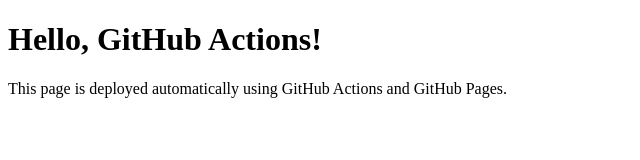
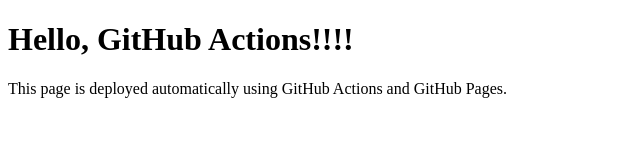
Before and after one commit to devopsfolio/biudevops, a plain HTML site: page cicd/simple_html/index.html in a window 1280 px wide. Shown: the full height of the page, 0-640 px from the left. Drawn offline with Linux system fonts and the light colour scheme.

Commit message:
Update index.html

```diff
--- a/cicd/simple_html/index.html
+++ b/cicd/simple_html/index.html
@@ -6,7 +6,7 @@
     <title>GitHub Actions Deployment</title>
 </head>
 <body>
-    <h1>Hello, GitHub Actions!</h1>
+    <h1>Hello, GitHub Actions!!!!</h1>
     <p>This page is deployed automatically using GitHub Actions and GitHub Pages.</p>
 </body>
 </html>
```
